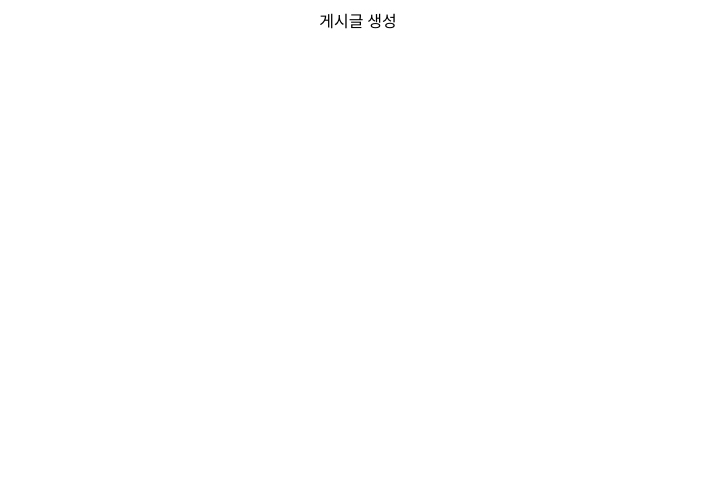
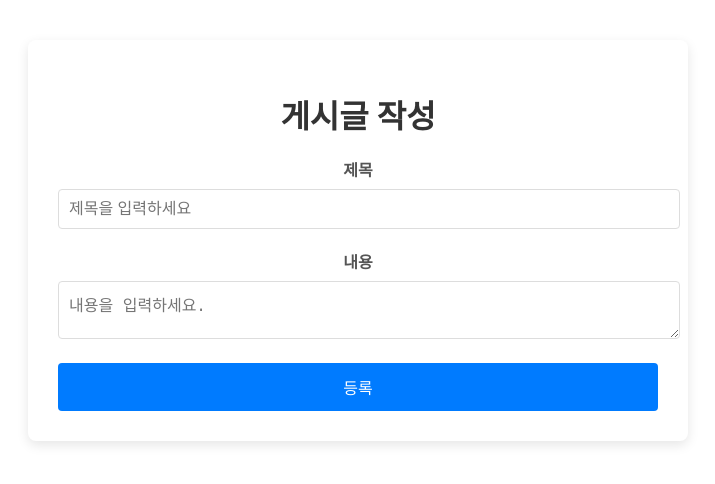
Before and after one commit to BangJeongBin/react_p, a React (Create React App) app: page /create in a window 1280 px wide. Shown: the top 484 px of the page, without its empty margins (282-997 px from the left). Built offline with nearby package versions, Linux system fonts and the light colour scheme.

Commit message:
CreatePost.js 기본 페이지 작성

```diff
--- a/src/CreatePost.js
+++ b/src/CreatePost.js
@@ -1,5 +1,22 @@
+import "./css/create.css";
+
 let CreatePost = () => {
-    return <div>게시글 생성</div>
+    return (
+        <div className={"create-post-container"}>
+            <h1 className={"create-post-title"}>게시글 작성</h1>
+            <form className={"create-post-form"}>
+                <div className={"form-group"}>
+                    <label htmlFor={"title"}>제목</label>
+                    <input id={"title"} type={"text"} placeholder={"제목을 입력하세요"}/>
+                </div>
+                <div className={"form-group"}>
+                    <label htmlFor={"content"}>내용</label>
+                    <textarea id={"content"} placeholder={"내용을 입력하세요."} />
+                </div>
+                <button type={"submit"} className={"submit-button"}>등록</button>
+            </form>
+        </div>
+    );
 }
 
 export default CreatePost;
```
